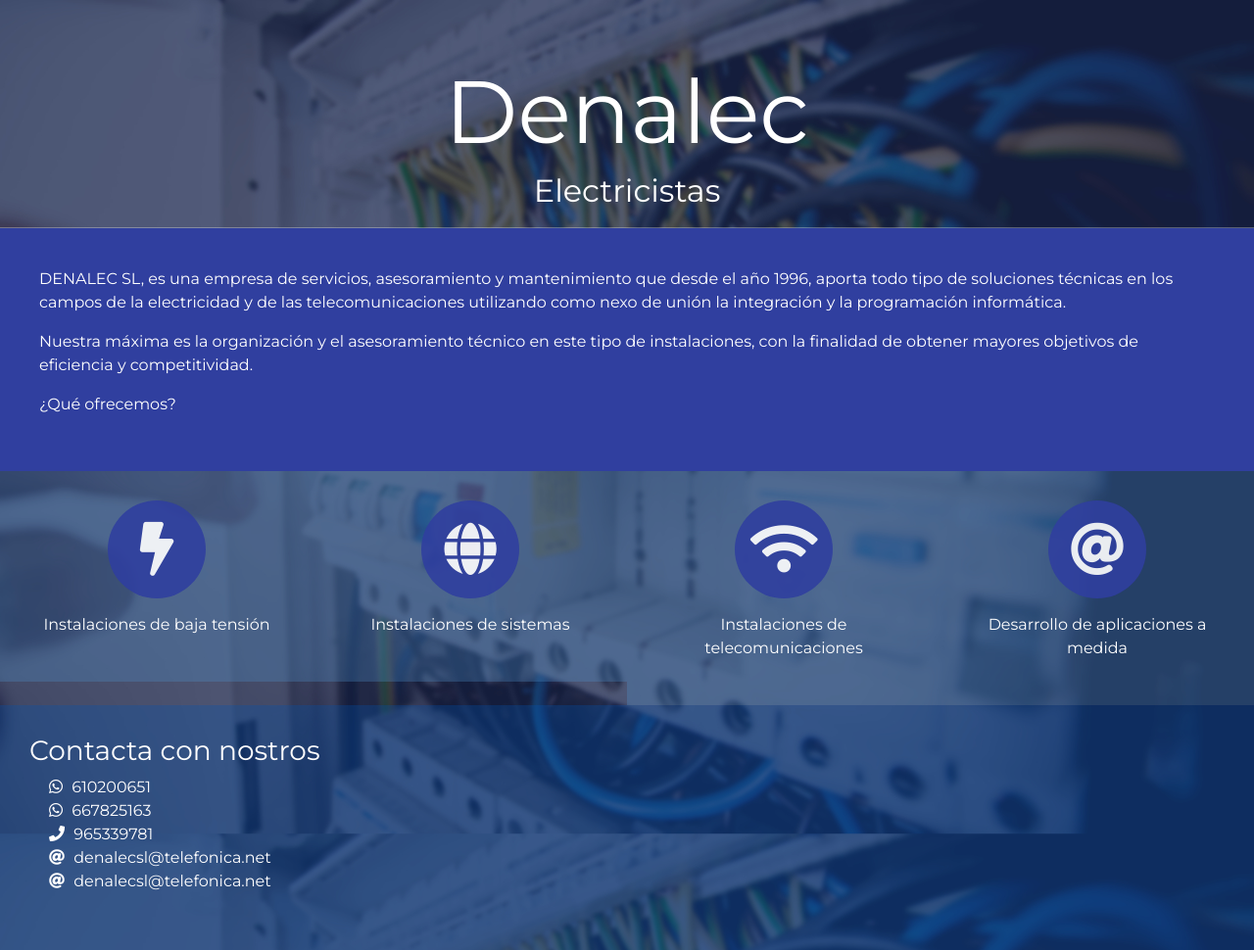
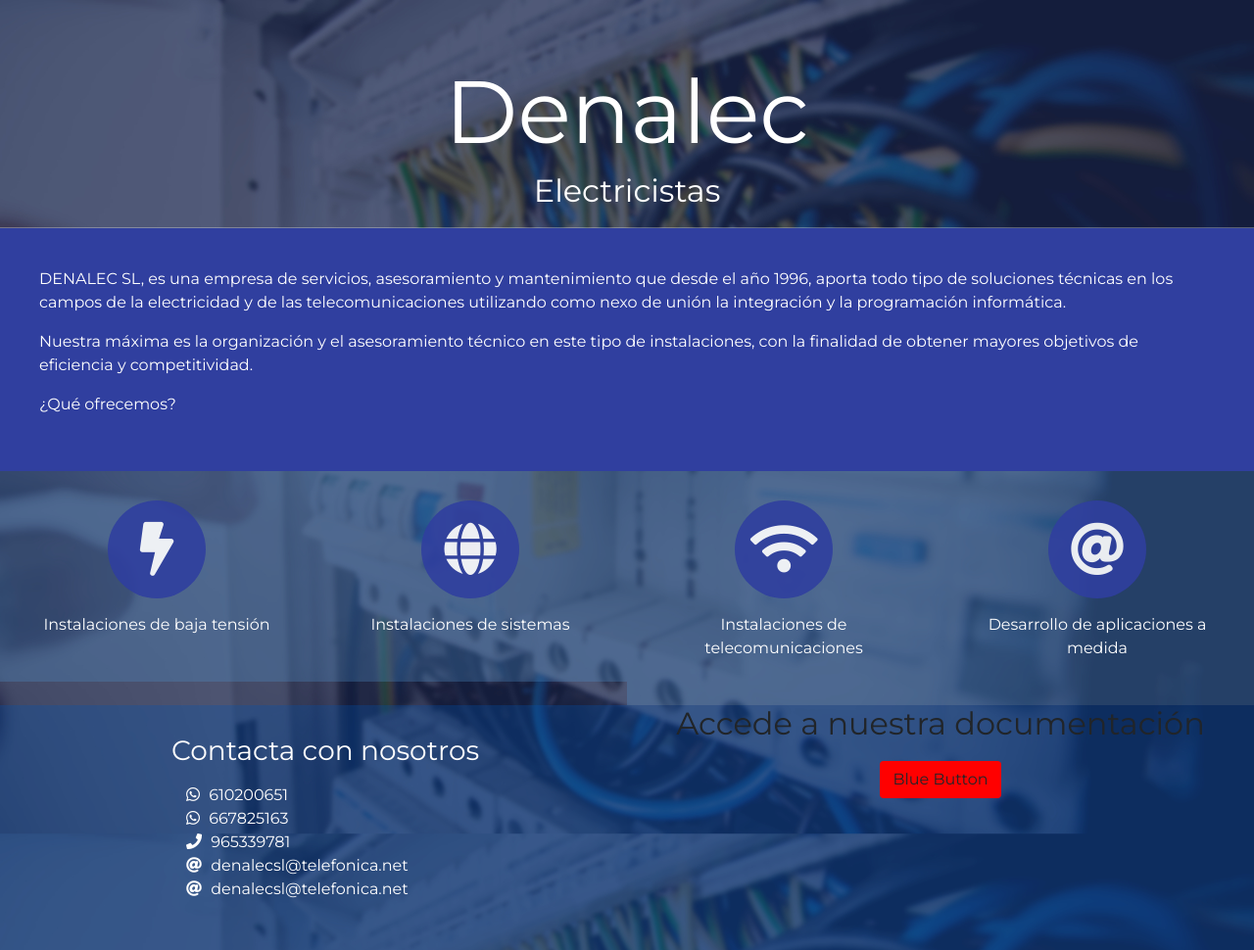
Before and after one commit to nrikeDevelop/denalec_web, a website: page index.html in a window 1280 px wide. Shown: the whole page at 98% size. Drawn offline with nearby package versions, Linux system fonts and the light colour scheme.

Commit message:
third commit

```diff
--- a/index.html
+++ b/index.html
@@ -84,41 +84,72 @@
 </div>
 </section>
 
+<!--
 <section>
 <div class="container-fluid ">
   <div class="row ">
       <div class="col-xs-12 col-lg-6 nopadding" data-aos="fade-right"  data-aos-duration="1000" >
+     	<div class="cell_contact_container">
       		<div class="cell_contact">
-
-      		<h3>Contacta con nostros</h3>
+      			<h3>Contacta con nosotros</h3>
       			<p>
       				<i class="fab fa-whatsapp"></i> 610200651 <br>
       				<i class="fab fa-whatsapp"></i> 667825163 <br>
       				<i class="fas fa-phone"></i> 965339781 <br>
       				<i class="fas fa-at"></i> denalecsl@telefonica.net <br>
-
       				<i class="fas fa-at"></i> denalecsl@telefonica.net <br>
-
-
       			</p>
-
+      		</div>
       	</div>
   	</div>
   	<div class="col-xs-12 col-lg-6 nopadding"  data-aos="fade-right" data-aos-duration="1000"  >
+    	<div class="cell_contact_container">
      		<div class="cell_contact">
-
-
+      			<h3>Contacta con nosotros</h3>
+      			<p>
+      				<i class="fab fa-whatsapp"></i> 610200651 <br>
+      				<i class="fab fa-whatsapp"></i> 667825163 <br>
+      				<i class="fas fa-phone"></i> 965339781 <br>
+      				<i class="fas fa-at"></i> denalecsl@telefonica.net <br>
+      				<i class="fas fa-at"></i> denalecsl@telefonica.net <br>
+      			</p>
+      		</div>
       	</div>
   	</div>
   </div>
 </div>
 </section>
+-->
 
 
+<section>
+<div class="container-fluid ">
+  	<div class="row ">
+    	<div class="col-xs-12 col-lg-6 nopadding" data-aos="fade-right"  data-aos-duration="1000">
+    		<div class="cell_contact">
+    			<h3>Contacta con nosotros</h3>
+      			<p>
+      				<i class="fab fa-whatsapp"></i> 610200651 <br>
+      				<i class="fab fa-whatsapp"></i> 667825163 <br>
+      				<i class="fas fa-phone"></i> 965339781 <br>
+      				<i class="fas fa-at"></i> denalecsl@telefonica.net <br>
+      				<i class="fas fa-at"></i> denalecsl@telefonica.net <br>
+      			</p>
+    		</div>
+    	</div>
+		<div class="col-xs-12 col-lg-6 nopadding" data-aos="fade-right"  data-aos-duration="1000">
+    		<div class="cell_contact url">
+    			<h2>Accede a nuestra documentación</h2>
+    			<a class="btn blue">Blue Button</a>
+    		</div>
+    	</div>
+  	</div>
+  </div>
+</div>
+</section>
 <script src="node_modules/aos/dist/aos.js"></script>
 <script>
 			AOS.init();
-			  AOS.refresh();
 
 </script>
 <script src="https://code.jquery.com/jquery-3.3.1.slim.min.js" integrity="sha384-q8i/X+965DzO0rT7abK41JStQIAqVgRVzpbzo5smXKp4YfRvH+8abtTE1Pi6jizo" crossorigin="anonymous"></script>
--- a/styles/styles.css
+++ b/styles/styles.css
@@ -79,16 +79,18 @@
 .cell_contact{
     width: 100%;
     height: 250px;
-    padding: 30px;
     background-color:rgba(2,83,180,0.3);
 }
 
 .cell_contact h3{
+    padding-top: 30px;
+    padding-left: 175px;
     color:white;
 }
 
 .cell_contact p{
-    padding-left: 20px;
+    padding-left: 190px;
+    padding-top: 8px;
     color:white;
 }
 .cell_contact i{
@@ -96,6 +98,33 @@
     color:white;
 }
 
+.url{
+    width: 100%;
+    text-align: center;
+}
+
+.btn {
+  margin: 10px;
+  border-radius: 5px;
+  text-decoration: none;
+  padding: 10px;
+  font-size: 22px;
+  transition: .5s;
+  -webkit-transition: .5s;
+  -moz-transition: .5s;
+  -o-transition: .5s;
+
+}
+
+.blue {
+  background-color: red;
+  border: 2px #red solid;
+}
+
+.blue:hover {
+  background-color: #55acee;
+  color: #fff
+}
 
 @media screen and (orientation: portrait) {
 
@@ -108,9 +137,21 @@
     }
 
     .icon {
-    padding-top: 51px;
-    width: 250px;
-    height: 250px;
-    font-size: 150px;
+        padding-top: 51px;
+        width: 250px;
+        height: 250px;
+        font-size: 150px;
+    }
+
+    .cell_contact{
+        height: 450px;
+    }
+
+    .cell_contact h3{
+        font-size: 45px;
+    }
+
+    .cell_contact p{
+        font-size: 35px;
     }
 }
```
Lines whose indentation alone changed are shown as unchanged.
